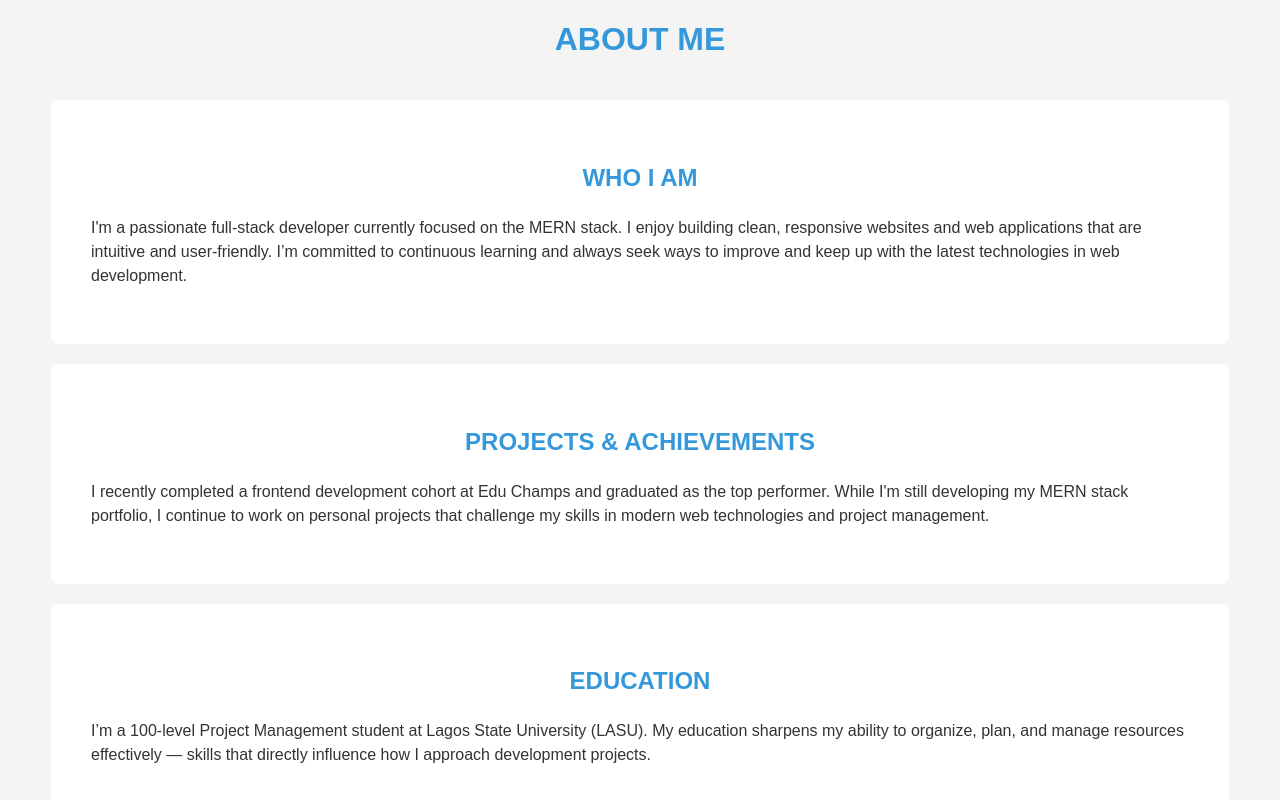
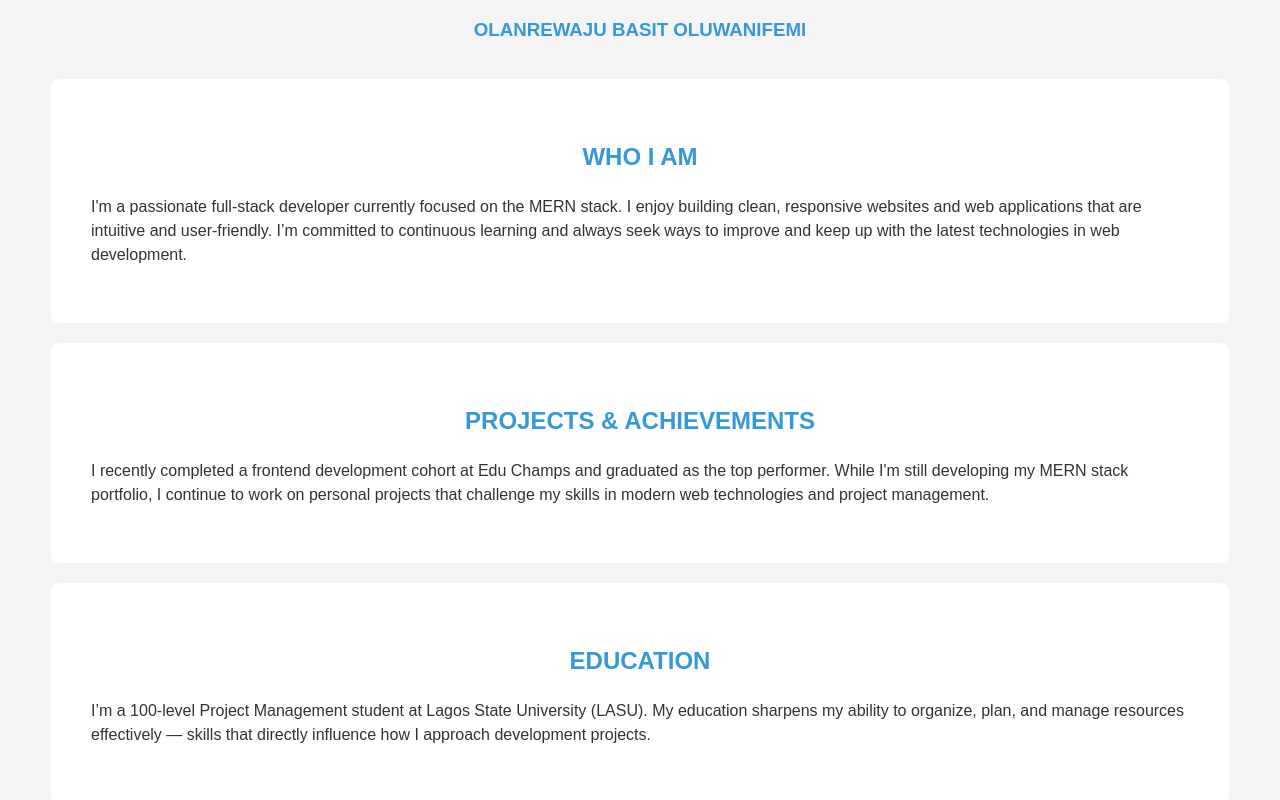
Before and after one commit to He-is-Henry/Olanrewaju-Basit, a plain HTML site: page index.html in a window 1280 px wide. Shown: the top 800 px of the page. Drawn offline with Linux system fonts and the light colour scheme.

Commit message:
Update index.html

```diff
--- a/index.html
+++ b/index.html
@@ -8,7 +8,7 @@
   </head>
   <body>
     <header>
-      <h1>About Me</h1>
+      <h3>Olanrewaju Basit Oluwanifemi</h3>
     </header>
 
     <!-- Main Content Section -->
```
